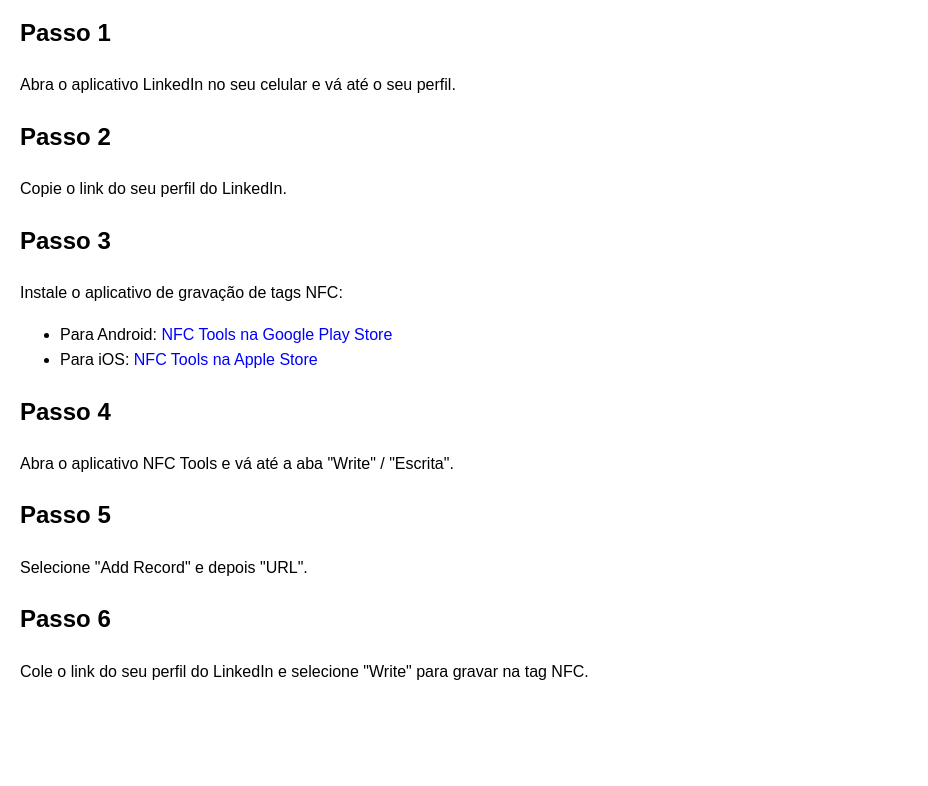
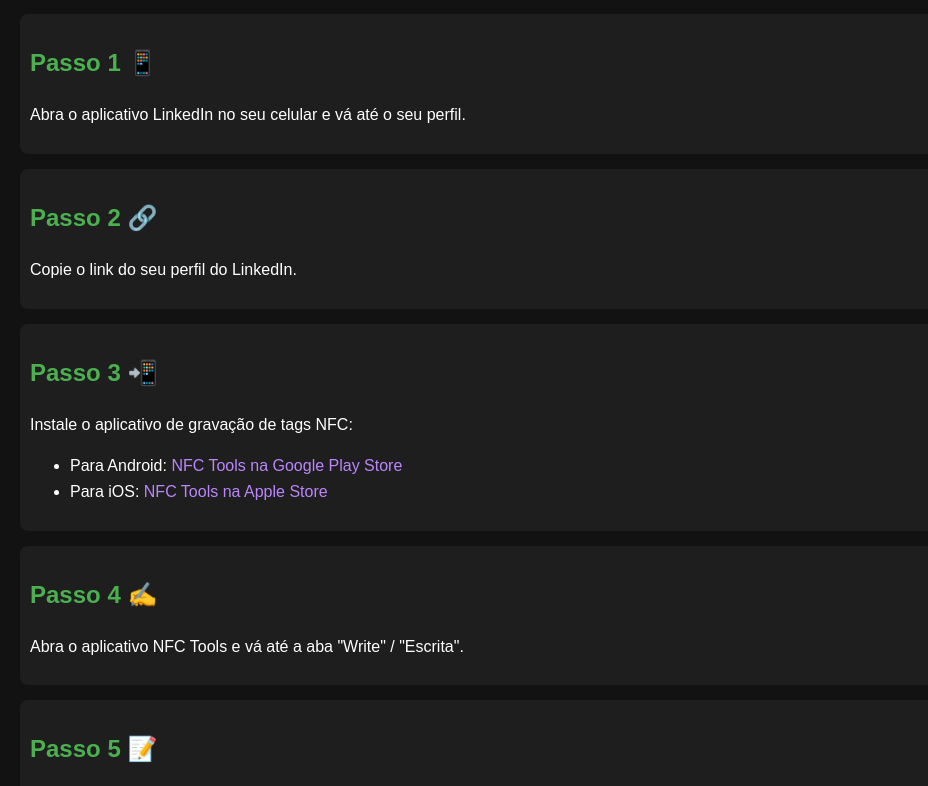
Before and after one commit to boemekeld/tapdano, a website: page cs.html in a window 1280 px wide. Shown: the part 80-866 px from the top of the page, without its empty margins (0-928 px from the left). Before the commit the page ends 800 px from the top, so only its background shows below. Drawn offline with Linux system fonts and the light colour scheme.

Commit message:
Update cs.html

```diff
--- a/cs.html
+++ b/cs.html
@@ -6,37 +6,49 @@
     <title>Tutorial - Gravação de Tags NFC</title>
     <style>
         body {
-            font-family: Arial, sans-serif;
+            font-family: 'Arial', sans-serif;
             line-height: 1.6;
             margin: 20px;
+            background-color: #121212;
+            color: #fff;
         }
         .step {
             margin-bottom: 15px;
+            padding: 10px;
+            background-color: #1e1e1e;
+            border-radius: 8px;
+        }
+        .step h2 {
+            color: #4caf50; /* Cor verde para o título */
         }
         a {
-            color: blue;
+            color: #bb86fc; /* Cor roxa para os links */
             text-decoration: none;
         }
         a:hover {
             text-decoration: underline;
         }
+        .emoji {
+            font-size: 1.5em;
+            vertical-align: middle;
+        }
     </style>
 </head>
 <body>
-    <h1>Como Gravar uma Tag NFC com seu Link do LinkedIn</h1>
+    <h1>🔗 Como Gravar uma Tag NFC com seu Link do LinkedIn</h1>
 
     <div class="step">
-        <h2>Passo 1</h2>
+        <h2>Passo 1 📱</h2>
         <p>Abra o aplicativo LinkedIn no seu celular e vá até o seu perfil.</p>
     </div>
 
     <div class="step">
-        <h2>Passo 2</h2>
+        <h2>Passo 2 🔗</h2>
         <p>Copie o link do seu perfil do LinkedIn.</p>
     </div>
 
     <div class="step">
-        <h2>Passo 3</h2>
+        <h2>Passo 3 📲</h2>
         <p>Instale o aplicativo de gravação de tags NFC:</p>
         <ul>
             <li>Para Android: <a href="https://play.google.com/store/apps/details?id=com.wakdev.wdnfc&hl=pt_BR&gl=US&pli=1" target="_blank">NFC Tools na Google Play Store</a></li>
@@ -45,17 +57,17 @@
     </div>
 
     <div class="step">
-        <h2>Passo 4</h2>
+        <h2>Passo 4 ✍️</h2>
         <p>Abra o aplicativo NFC Tools e vá até a aba "Write" / "Escrita".</p>
     </div>
 
     <div class="step">
-        <h2>Passo 5</h2>
+        <h2>Passo 5 📝</h2>
         <p>Selecione "Add Record" e depois "URL".</p>
     </div>
 
     <div class="step">
-        <h2>Passo 6</h2>
+        <h2>Passo 6 🏁</h2>
         <p>Cole o link do seu perfil do LinkedIn e selecione "Write" para gravar na tag NFC.</p>
     </div>
 </body>
```
